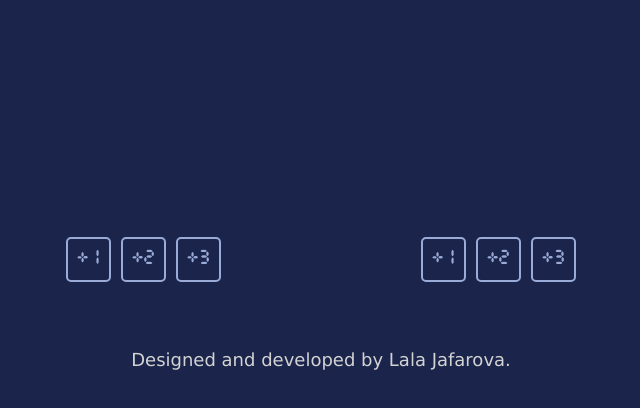
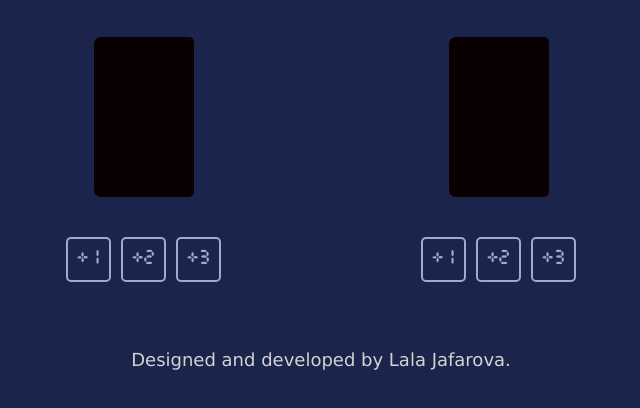
Before and after one commit to lajafar/basketball-scorecard, a website built with Vite: page index.html in a window 1280 px wide. Shown: the part 272-680 px from the top of the page, without its empty margins (319-959 px from the left). Built offline with nearby package versions, Linux system fonts and the light colour scheme; files whose address does not match are found by name.

Commit message:
updated image path

```diff
--- a/index.css
+++ b/index.css
@@ -66,7 +66,7 @@ h1 {
 .bg {
     padding: 20px 50px;
     height: 120px;
-    background-image: url("public/images/home-score.svg");
+    background-image: url("/images/home-score.svg");
     background-size: cover;
     border-radius: 5px;
     display: flex;
```
